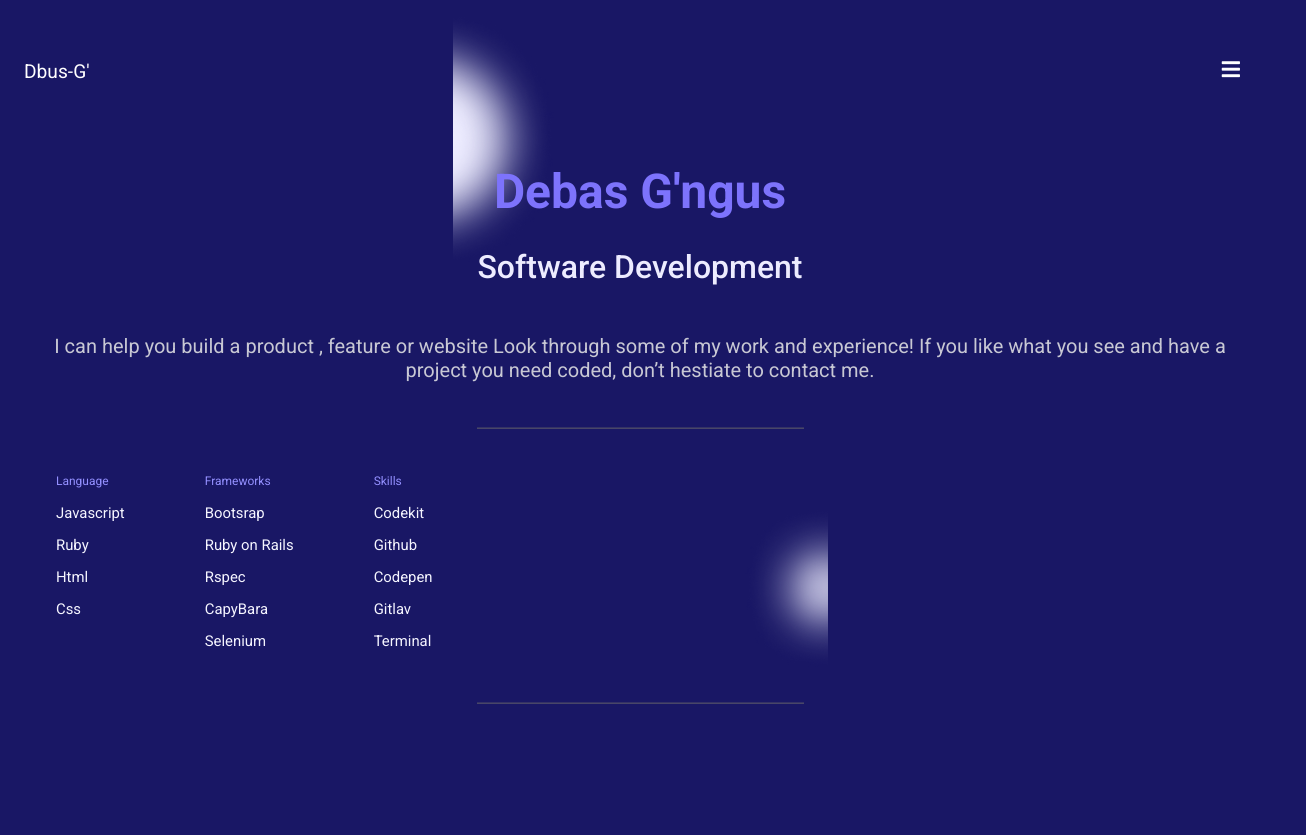
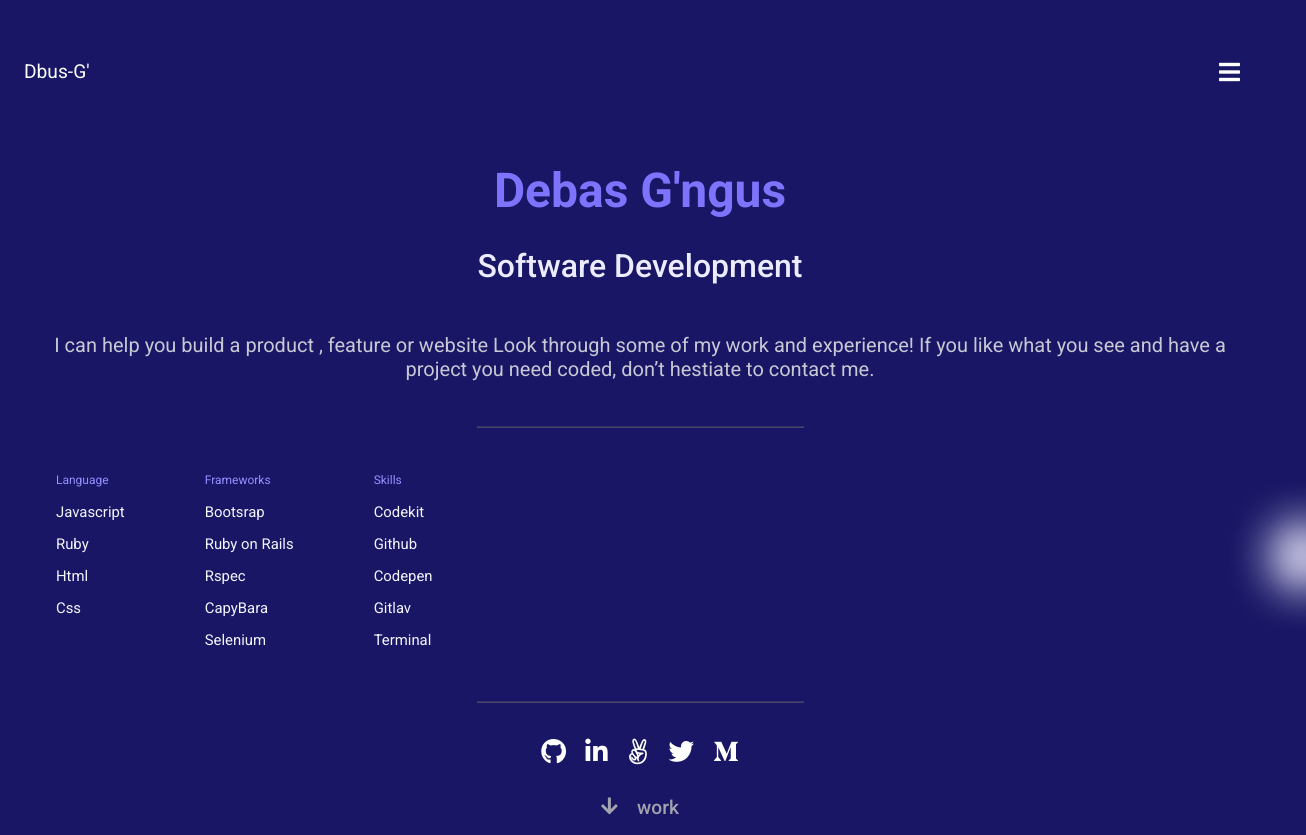
Before and after one commit to Debas-31/dbus-portfolio, a plain HTML site: page index.html in a window 1280 px wide. Shown: the whole page, 1306 px wide, since content can reach past the window. Before the commit the page ends 800 px from the top, so only its background shows below. Drawn offline with Linux system fonts and the light colour scheme.

Commit message:
Modify index, style file and add social media icons to headline section

```diff
--- a/index.html
+++ b/index.html
@@ -12,7 +12,7 @@
     <title>Debas Portfolio | Dbus</title>
 </head>
 <body>
-    <main class="container">
+    <div class="container">
       <header>
         <nav class="navbar" id="nav">
             <a href="#" class="logo">Dbus-G'</a>
@@ -21,6 +21,7 @@
             </div>
         </nav>
       </header>
+      <main>
       <section class="headline-section">
           <div class="headline-content">
               <h1>Debas G'ngus</h1>
@@ -29,20 +30,22 @@
           </div>
           <img src="./image/horizontal-line.png" alt="horizontal line image">
           <div class="skill">
-              <ul class="lists"><li>Language</li>
+              <ul class="lists">
+                  <li>Language</li>
                   <li>Javascript</li>
                   <li>Ruby</li>
                   <li>Html</li>
                   <li>Css</li>
               </ul>
               <ul class="lists">
-                  <li>Frameworks</li>
+                <li>Frameworks</li>
                 <li>Bootsrap</li>
                 <li>Ruby on Rails</li>
                 <li>Rspec</li>
                 <li>CapyBara</li>
                 <li>Selenium</li>
             </ul>
+            <img class="circle" src="./image/upper-right.png" alt="circle image bottom right">
             <ul class="lists">
                 <li>Skills</li>
                 <li>Codekit</li>
@@ -53,7 +56,20 @@
             </ul>
           </div>
           <img src="./image/horizontal-line.png" alt="horizontal line image">
+          <div class="div-icons">
+            <ul class="social-media-icons">
+              <li><a href="https://github.com/Debas-31"> <i class="fab fa-github fa-2x"></i></a></li>
+              <li><a href="https://www.linkedin.com/in/debas-gebrengus"> <i class="fab fa-linkedin-in fa-2x"></i></a></li>
+              <li><a href="#"><i class="fab fa-angellist fa-2x"></i></a></li>
+              <li><a href="https://twitter.com/DEBSH76956492"> <i class="fab fa-twitter fa-2x"></i></a></li> <li><a href="#"><i class="fab fa-medium-m fa-2x"></i></a></li>
+            </ul>
+          </div>
+          <div class="work">
+              <i class="fas fa-arrow-down"></i>
+              <span>work</span>
+          </div>
       </section>
-   </main>
+    </main>
+   </div>
 </body>
 </html>
--- a/style.css
+++ b/style.css
@@ -25,9 +25,9 @@ body {
   background-color: var(--var-background);
   margin: auto;
   text-align: center;
-  background-image: url("./image/top-circles.png");
+  background-image: url("./image/upper-left.png");
   background-repeat: no-repeat;
-  background-position: 50% 20%;
+  background-position: -10% 10%;
 }
 
 a {
@@ -56,14 +56,19 @@ nav {
 }
 
 .menu > a > i {
-  font-size: 1.3rem;
+  font-size: 1.5rem;
   padding-right: 1rem;
+}
+.headline-content {
+display: flex;
+flex-direction: column;
+justify-content: center;
 }
 
 .headline-content h1 {
   font-size: 3rem;
   color: var(--var-primary-2);
-  margin-top: 5rem;
+  margin-top: 1rem;
   margin-bottom: 0.75rem;
   font-weight: 700;
   font-style: normal;
@@ -93,15 +98,43 @@ nav {
   flex-wrap: wrap;
   text-align: left;
   padding: 2rem 2rem;
+  position: relative;
+}
+
+.circle {
+  position: absolute;
+  top: 40px;
+  right: -50px;
 }
 
 .skill .lists li {
   font-size: 0.93rem;
   color: var(--var-neutral-1);
   line-height: 2rem;
+  font-weight: 400;
+  font-style: normal;
 }
 
 .skill .lists li:first-child {
   color: var(--var-primary-3);
   font-size: 0.75rem;
 }
+
+.div-icons .social-media-icons {
+  display: flex;
+  justify-content: center;
+  gap: 1.2rem;
+  font-size: 0.8rem;
+  margin: 2rem auto;
+ }
+
+ .work {
+   display: flex;
+   justify-content: center;
+   gap: 1.2rem;
+   font-size: 1.2rem;
+   font-weight: 500;
+   font-style: normal;
+   color: var(--var-neutral-3);
+   margin-bottom: 1rem;
+ }
```
Also changed, not shown: image/top-circles.png (deleted), image/upper-left.png (added), image/upper-right.png (added).
